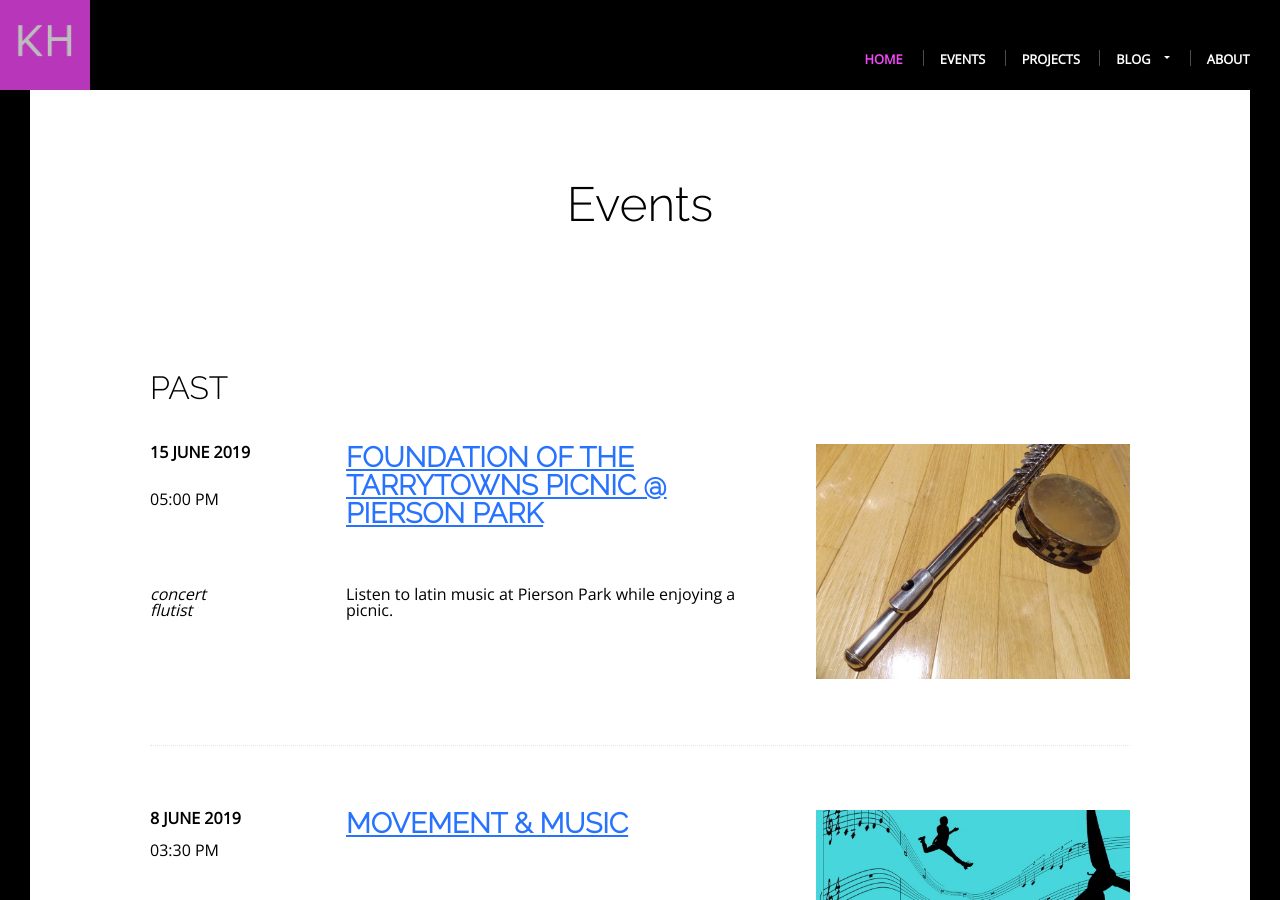
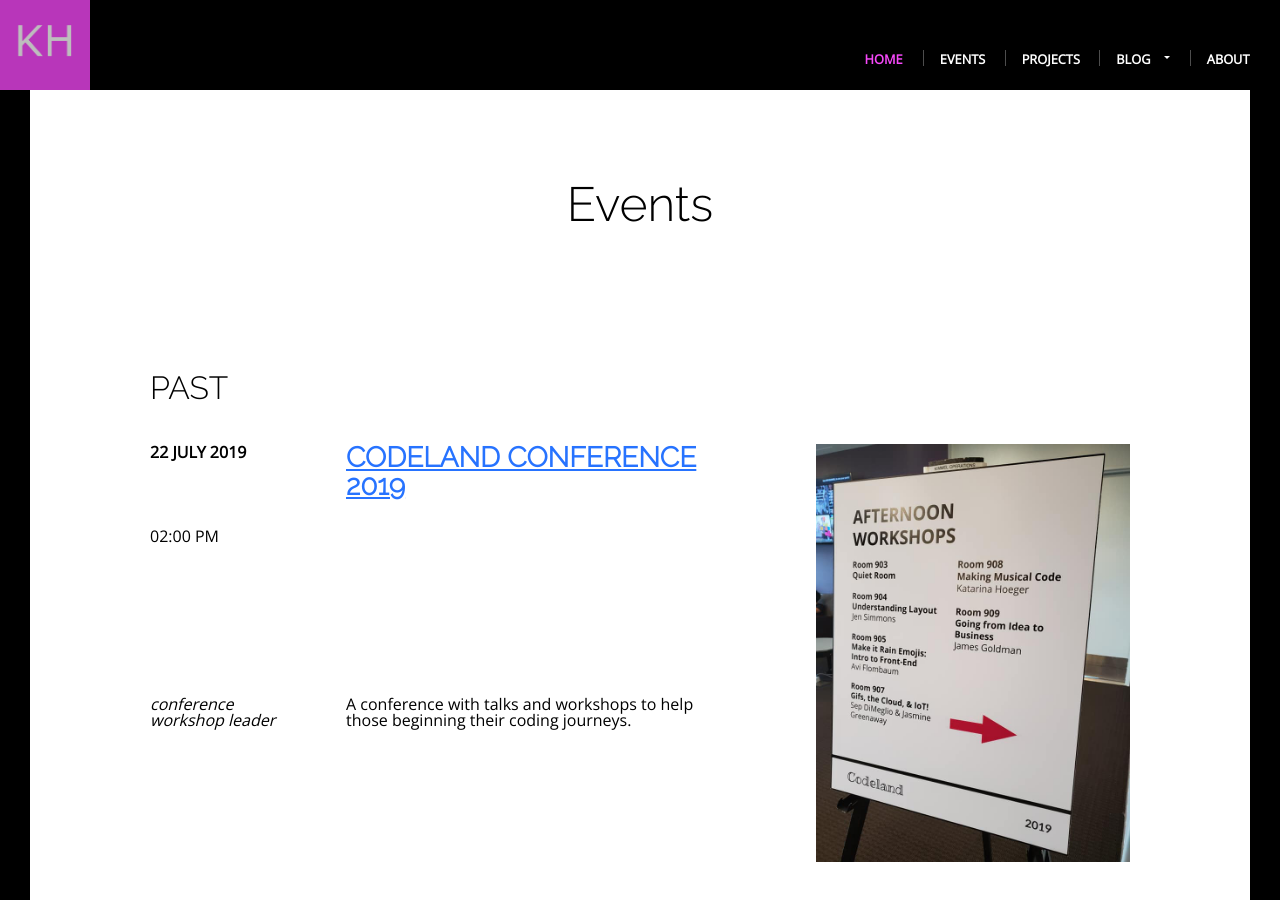
Before and after one commit to khoeger/khoeger.github.io, a Jekyll site: the page built from events/index.html, in a window 1280 px wide and 900 px high. Built offline with Jekyll 4.4.1, drawn with Linux system fonts in a browser that asks for light colours; some of the changed text lies outside the part shown.

Commit message:
Codeland Event

```diff
--- /dev/null
+++ b/_events_list/2019-07-22-Codeland.markdown
@@ -0,0 +1,21 @@
+---
+layout: event
+title: Codeland Conference 2019
+date: 2019-07-22 09:00:00 -0500
+image: /assets/img/2019/20190722Codeland4.jpg
+location-title: NYU Kimmel Center
+location: 60 Washington Sq. South Suite 605, New York, NY 10012
+type: conference
+role: workshop leader
+event-tag: 20190722Codeland
+categories: codeland conference dataSonification music21 python speaker workshop
+description: A conference with talks and workshops to help those beginning their coding journeys.
+published: true
+---
+{{page.description}}
+
+This conference will be on Monday, July 22, 2019 at 9AM, at {{page.location-title}}, {{ page.location}}.
+
+## Workshop
+### Making Musical Code
+Have you ever used code to generate a melody? By the end of this workshop, each participant will map input text to musical notes and then generate a melody using Python. Good-to-haves include headphones, a will to use Python libraries, lists, and more, and a will to explore basic musical concepts.
```
Also changed, not shown: _posts/2019-09-13-codeland.md (+1 -1 lines), assets/img/2019/20190722Codeland4.jpg (added).
